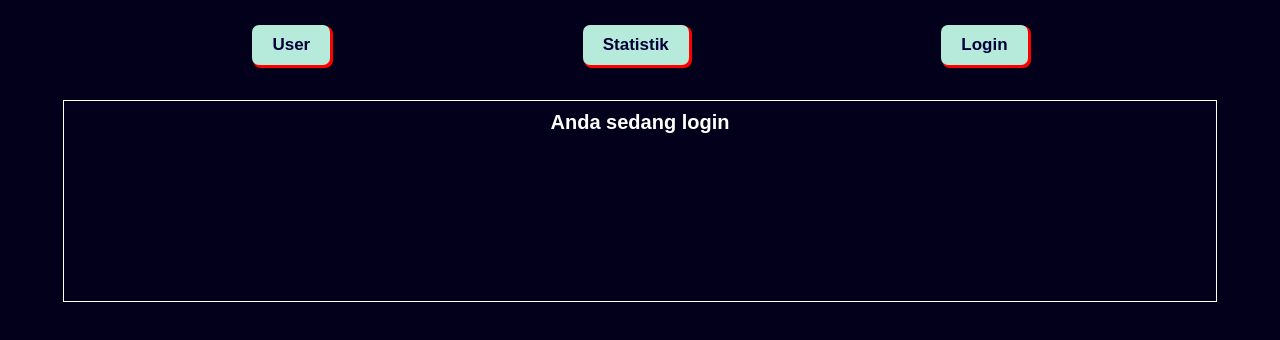
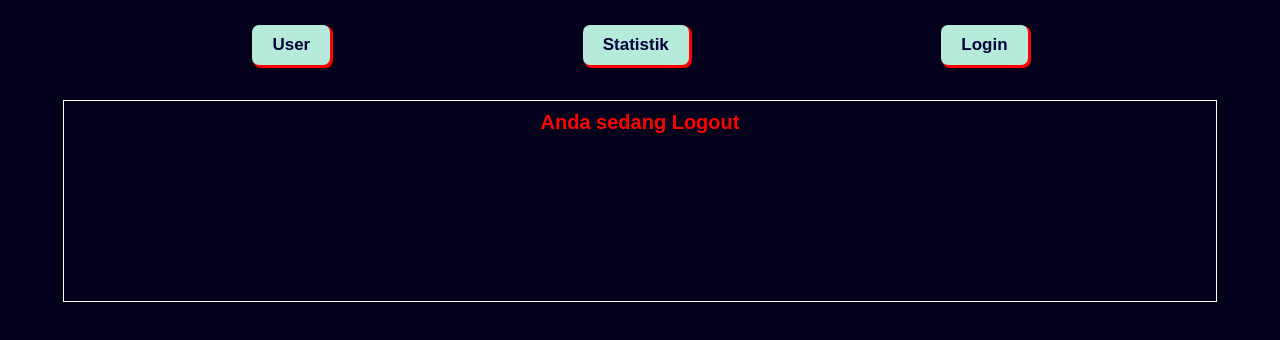
Before and after one commit to RadyaI/user-management, a React (Vite) app: page /login in a window 1280 px wide. Shown: the top 340 px of the page. Built offline with nearby package versions, Linux system fonts and the light colour scheme.

Commit message:
update: check user login status

```diff
--- a/src/login.jsx
+++ b/src/login.jsx
@@ -1,13 +1,25 @@
+import { useEffect, useState } from 'react'
+import Cookies from 'js-cookie'
+
+// Component
 import styled from 'styled-components'
 import Navbar from './components/navbar'
 
 export default function Login() {
+
+    const [isLoggedIn, setIsLoggedIn] = useState(false)
+
+    useEffect(() => {
+        setIsLoggedIn(Cookies.get("isLoggedIn") === "true")
+    }, [])
+
     return (
         <>
             <Navbar></Navbar>
             <Container>
                 <Content>
-                    <Status>Anda sedang login</Status>
+                    {isLoggedIn && (<Status style={{color: "lightgreen"}}>Anda sedang login</Status>)}
+                    {!isLoggedIn && (<Status style={{color: "red"}}>Anda sedang Logout</Status>)}
                 </Content>
             </Container>
         </>
```
